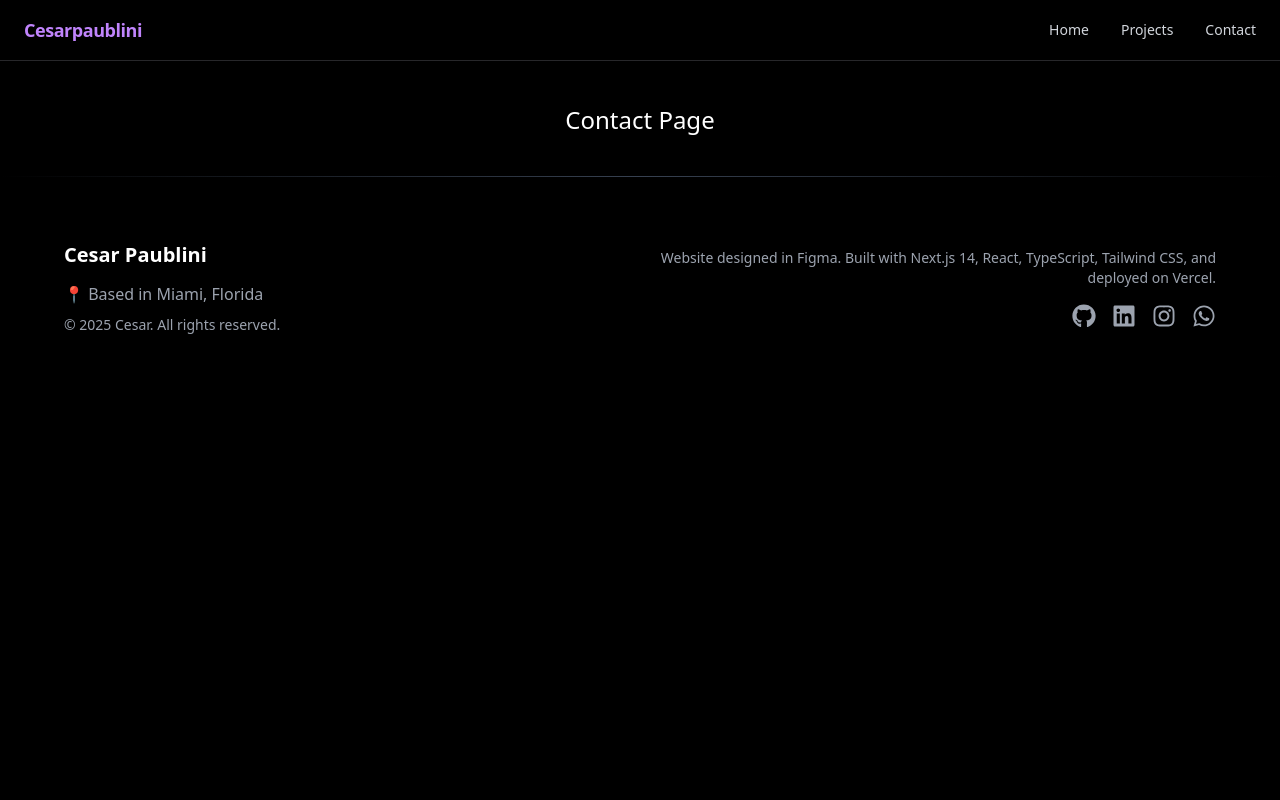
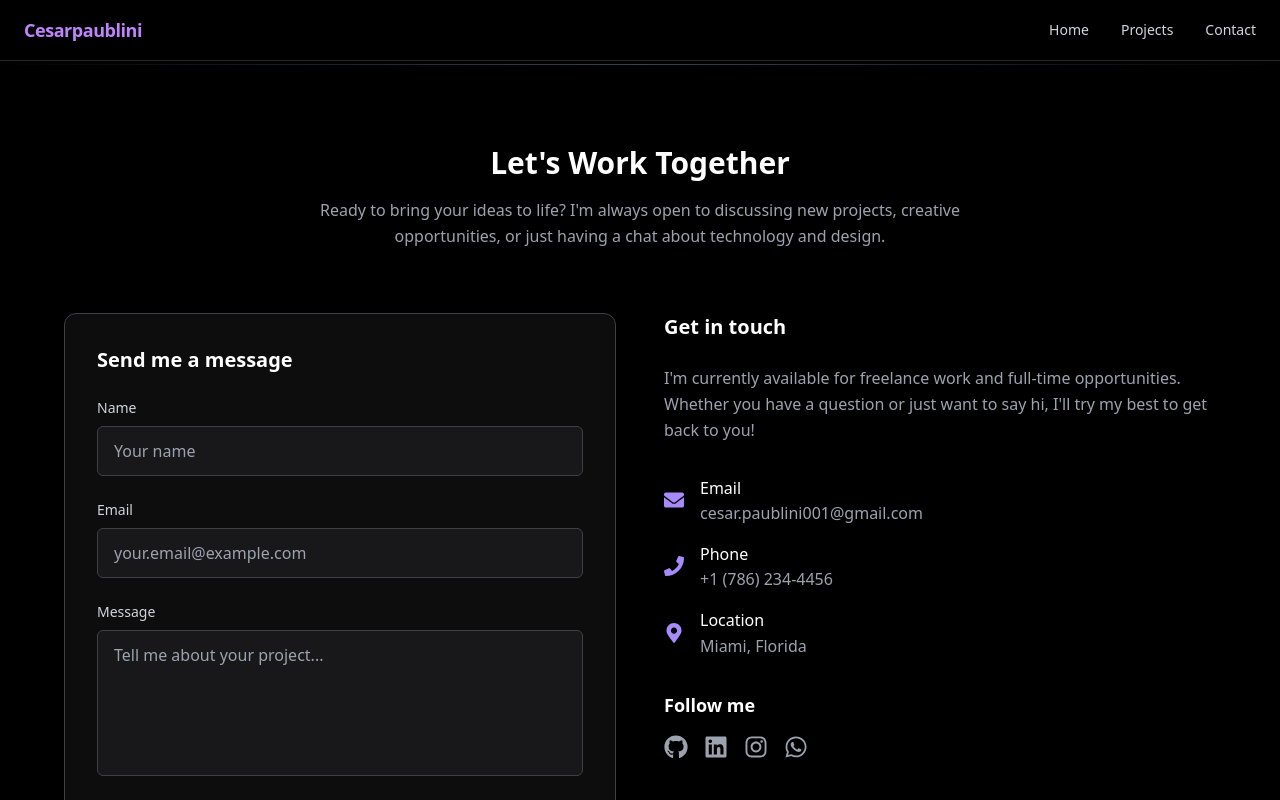
Before and after one commit to cesarpaublini/portfolio-site, a Next.js app: page /contact in a window 1280 px wide. Shown: the top 800 px of the page. Built offline with nearby package versions, Linux system fonts and the light colour scheme.

Commit message:
Added contactsection import to the contact page

```diff
--- a/app/contact/page.tsx
+++ b/app/contact/page.tsx
@@ -1,9 +1,10 @@
+import ContactSection from "@/components/sections/ContactSection";
 import Footer from "@/components/Footer";
 
 export default function ContactPage() {
   return (
     <div className="min-h-screen bg-black text-white">
-      <div className="p-10 text-center text-2xl">Contact Page</div>
+      <ContactSection />
       <Footer />
     </div>
   );
```
